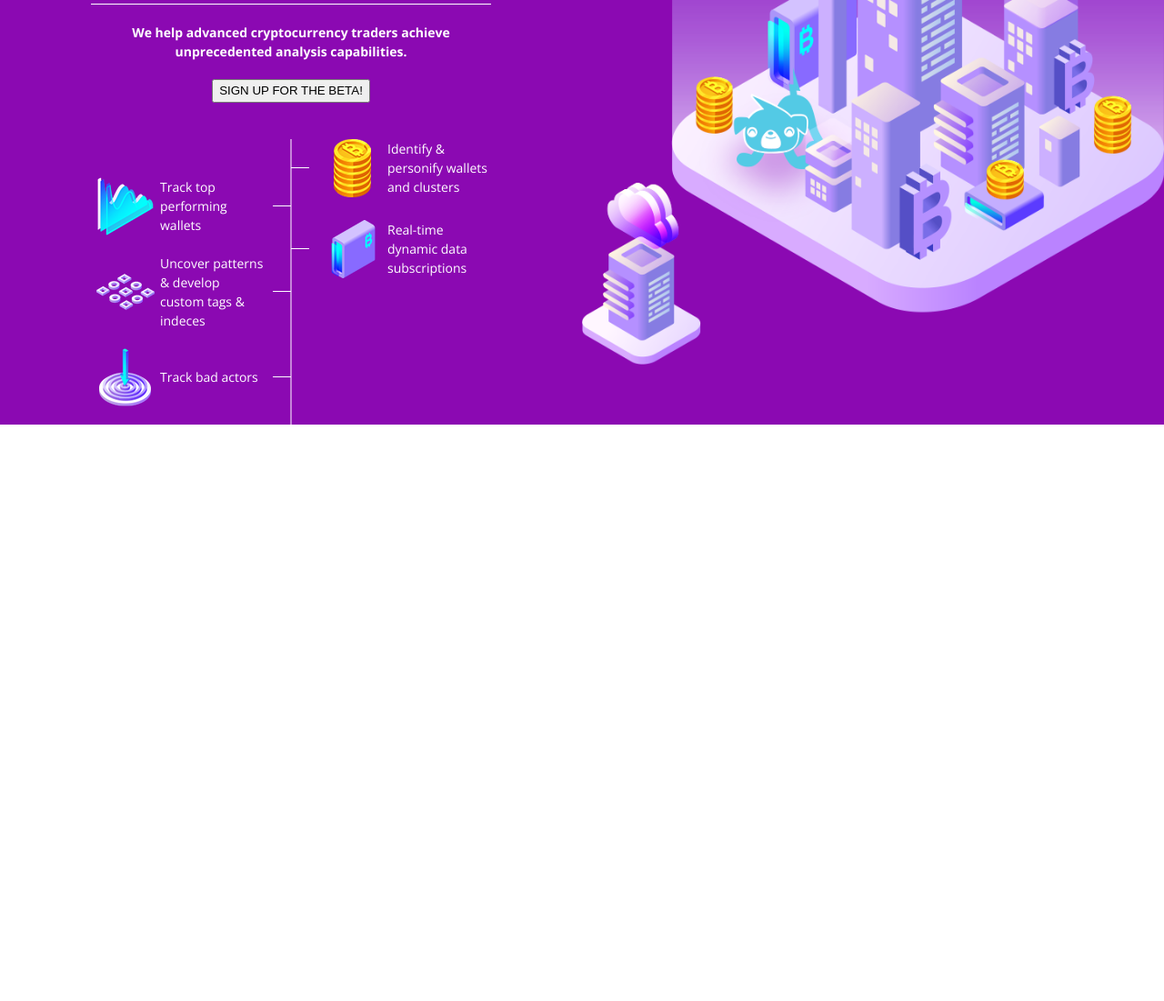
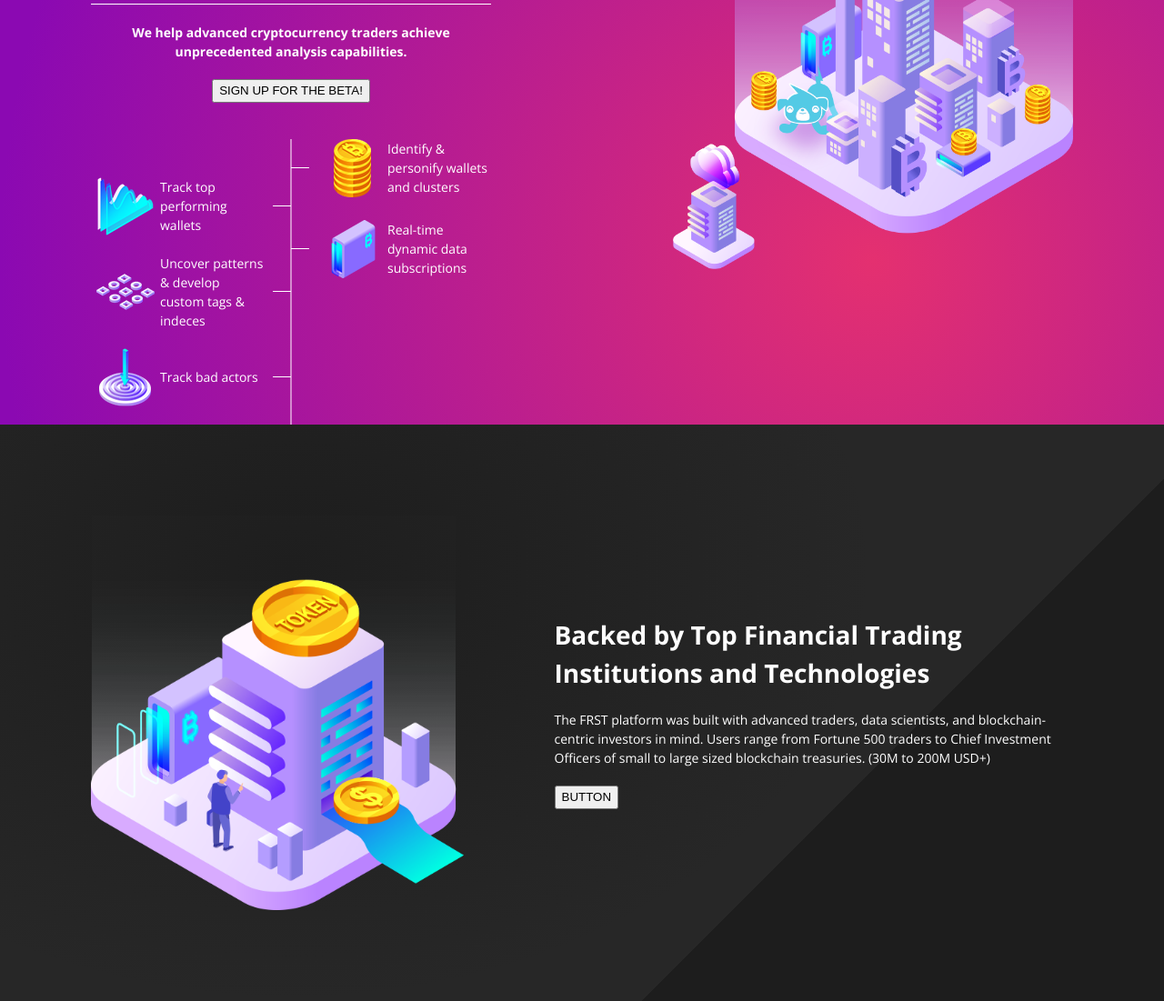
Before and after one commit to trezy/frst-website, a website: page src/index.html in a window 1280 px wide. Shown: the part 255-1356 px from the top of the page at 91% size. Before the commit the page ends 800 px from the top, so only its background shows below. Drawn offline with nearby package versions, Linux system fonts and the light colour scheme; files that its build step writes are made by us from their sources.

Commit message:
Add second section

```diff
--- a/src/index.html
+++ b/src/index.html
@@ -27,7 +27,7 @@
           <div class="details">
             <img src="/assets/logo.png">
 
-            <p>We help advanced cryptocurrency traders achieve unprecedented analysis capabilities.</p>
+            <p><strong>We help advanced cryptocurrency traders achieve unprecedented analysis capabilities.</strong></p>
 
             <button>
               SIGN UP FOR THE BETA!
@@ -71,6 +71,20 @@
           <img src="/assets/blocks/p1.png">
         </div>
       </section>
+
+      <section id="section2">
+        <div class="block-image">
+          <img src="assets/blocks/p2.png">
+        </div>
+
+        <article>
+          <h2>Backed by Top Financial Trading Institutions and Technologies</h2>
+
+          <p>The FRST platform was built with advanced traders, data scientists, and blockchain-centric investors in mind. Users range from Fortune 500 traders to Chief Investment Officers of small to large sized blockchain treasuries. (30M to 200M USD+)</p>
+
+          <button>BUTTON</button>
+        </article>
+      </section>
     </main>
   </body>
 </html>
--- a/src/scss/app.scss
+++ b/src/scss/app.scss
@@ -18,7 +18,11 @@
 
 @import './core/root';
 
+@import './core/article';
+@import './core/headings';
 @import './core/img';
+@import './core/section';
+@import './core/strong';
 
 
 
@@ -27,6 +31,7 @@
 // Components
 
 @import './components/banner';
+@import './components/block-image';
 
 
 
@@ -35,3 +40,4 @@
 // Sections
 
 @import './sections/home';
+@import './sections/section2';
--- /dev/null
+++ b/src/scss/core/_article.scss
@@ -0,0 +1,6 @@
+article {
+  h1, h2, h3, h4, h5, h6,
+  p {
+    margin-bottom: 2rem;
+  }
+}
--- /dev/null
+++ b/src/scss/core/_headings.scss
@@ -0,0 +1,6 @@
+h1, h2, h3, h4, h5, h6 {}
+
+h2 {
+  font-size: 2em;
+  font-weight: bold;
+}
--- /dev/null
+++ b/src/scss/core/_section.scss
@@ -0,0 +1,3 @@
+section {
+  display: grid;
+}
--- /dev/null
+++ b/src/scss/core/_strong.scss
@@ -0,0 +1,3 @@
+strong {
+  font-weight: bold;
+}
--- a/src/scss/sections/_home.scss
+++ b/src/scss/sections/_home.scss
@@ -1,6 +1,10 @@
 #home {
   background-color: #8b09b2;
-  display: grid;
+  background-image: radial-gradient(
+    circle farthest-side at 75% 75%,
+    #e43070,
+    #8b09b2
+  );
   grid-template-columns: repeat(2, 1fr);
 
   .pitch {
@@ -18,7 +22,6 @@
       border-color: white;
       border-style: solid;
       border-top-width: 0.1rem;
-      font-weight: bold;
       margin-top: 2rem;
       padding: 2rem 0;
     }
--- /dev/null
+++ b/src/scss/sections/_section2.scss
@@ -0,0 +1,19 @@
+#section2 {
+  align-items: center;
+  background-color: black;
+  background-image: radial-gradient(
+    50% 75% at 25% 25%,
+    #1d1d1d,
+    rgba(#1d1d1d, 0)
+  ),
+  linear-gradient(
+    135deg,
+    #272727 70%,
+    #1d1d1d 70%
+  );
+  grid-template-columns: 1fr 1.1fr;
+
+  article {
+    margin-right: 10rem;
+  }
+}
```
